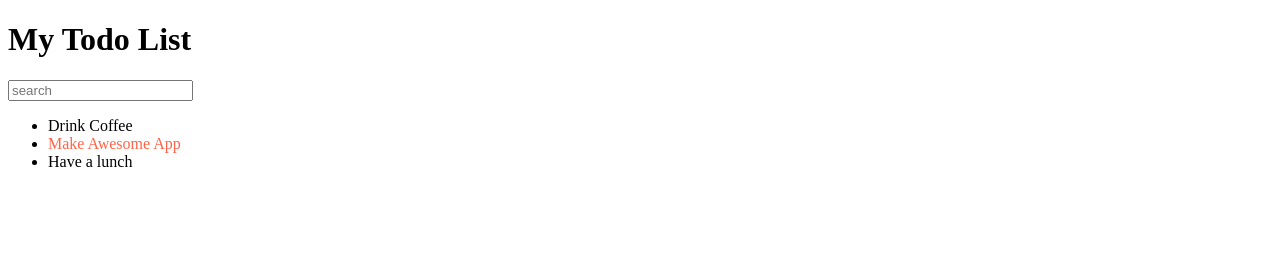
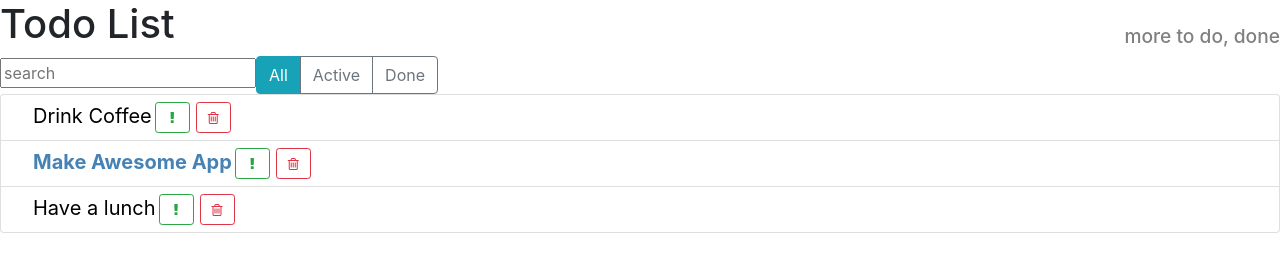
Before and after one commit to Pots1988/FirstReactApp, a React app: page / in a window 1280 px wide. Built offline with nearby package versions, Linux system fonts and the light colour scheme.

Commit message:
Added styles

```diff
--- a/public/index.html
+++ b/public/index.html
@@ -4,6 +4,8 @@
     <meta charset="utf-8" />
     <meta name="viewport" content="width=device-width, initial-scale=1" />
     <title>Todo App</title>
+    <link rel="stylesheet" href="https://stackpath.bootstrapcdn.com/font-awesome/4.7.0/css/font-awesome.min.css">
+    <link rel="stylesheet" href="https://stackpath.bootstrapcdn.com/bootstrap/4.4.1/css/bootstrap.min.css">
   </head>
   <body>
     <div id="root"></div>
--- /dev/null
+++ b/src/components/app-header.css
@@ -0,0 +1,12 @@
+.app-header {
+    align-items: flex-end;
+}
+
+.app-header h1 {
+    flex-grow: 1;
+}
+
+.app-header h2 {
+    font-size: 1.2rem;
+    color: grey;
+}
--- a/src/components/app-header.js
+++ b/src/components/app-header.js
@@ -1,7 +1,13 @@
 import React from 'react';
+import './app-header.css';
 
-const AppHeader = () => {
-  return <h1>My Todo List</h1>;
+const AppHeader = ({toDo, done}) => {
+  return (
+      <div className="app-header d-flex">
+        <h1>Todo List</h1>
+        <h2>{toDo} more to do, {done} done</h2>
+      </div>
+  );
 };
 
 export default AppHeader;
--- /dev/null
+++ b/src/components/item-status-filter.js
@@ -0,0 +1,23 @@
+import React from 'react';
+import './item-status-filter.css';
+
+const ItemStatusFilter = () => {
+  return (
+      <div className="btn-group">
+          <button
+              type="button"
+              className="btn btn-info"
+          >All</button>
+          <button
+              type="button"
+              className="btn btn-outline-secondary"
+          >Active</button>
+          <button
+              type="button"
+              className="btn btn-outline-secondary"
+          >Done</button>
+      </div>
+  );
+};
+
+export default ItemStatusFilter;
--- /dev/null
+++ b/src/components/search-panel.css
@@ -0,0 +1,5 @@
+.search-input {
+    width: auto;
+    flex-grow: 1;
+    margin-right: 3px;
+}
--- a/src/components/search-panel.js
+++ b/src/components/search-panel.js
@@ -1,7 +1,14 @@
 import React from 'react';
+import ItemStatusFilter from './item-status-filter';
+import './search-panel.css';
 
 const SearchPanel = () => {
-  return <input placeholder="search" />;
+  return (
+      <div>
+        <input placeholder="search" />
+        <ItemStatusFilter />
+      </div>
+  );
 };
 
 export default SearchPanel;
--- /dev/null
+++ b/src/components/todo-list-item.css
@@ -0,0 +1,24 @@
+.todo-list-item {
+    font-size: 1.25rem;
+}
+
+.todo-list-item button {
+    width: 35px;
+    margin: 3px;
+}
+
+.todo-list-item-label {
+    margin-left: 1.25rem;
+    line-height: 35px;
+    cursor: pointer;
+    user-select: none;
+}
+
+.todo-list-item.done .todo-list-item-label {
+    text-decoration: line-through;
+}
+
+.todo-list-item.important .todo-list-item-label {
+    font-weight: bold;
+    color: steelblue;
+}
--- a/src/components/todo-list-item.js
+++ b/src/components/todo-list-item.js
@@ -1,12 +1,35 @@
 import React from 'react';
+import './todo-list-item.css';
 
 const TodoListItem = ( { label, important = false } ) => {
 
   const style = {
-    color: important ? 'tomato' : 'black'
+    color: important ? 'steelblue' : 'black',
+    fontWeight: important ? 'bold' : 'normal'
   };
 
-  return <span style={ style }>{ label }</span>;
+  return (
+      <span className="todo-list-item">
+        <span
+          className="todo-list-item-label"
+          style={style}
+        >{ label }</span>
+
+        <button
+            type="button"
+            className="btn btn-outline-success btn-sm"
+        >
+          <i className="fa fa-exclamation" />
+        </button>
+
+        <button
+            type="button"
+            className="btn btn-outline-danger btn-sm"
+        >
+          <i className="fa fa-trash-o" />
+        </button>
+      </span>
+  );
 };
 
 export default TodoListItem;
--- /dev/null
+++ b/src/components/todo-list.css
@@ -0,0 +1,3 @@
+.todo-list .list-group-item {
+    padding: .25rem .75rem;
+}
--- a/src/components/todo-list.js
+++ b/src/components/todo-list.js
@@ -1,5 +1,6 @@
 import React from 'react';
 import TodoListItem from './todo-list-item';
+import './todo-list.css';
 
 const TodoList = ({ todos }) => {
 
@@ -8,14 +9,14 @@
     const { id, ...itemProps } = item;
 
     return (
-      <li key={ id }>
+      <li key={ id } className="list-group-item">
         <TodoListItem { ...itemProps } />
       </li>
     );
   });
 
   return (
-    <ul>
+    <ul className="list-group todo-list">
       { elements }
     </ul>
   );
```
Also changed, not shown: src/components/item-status-filter.css (added).
